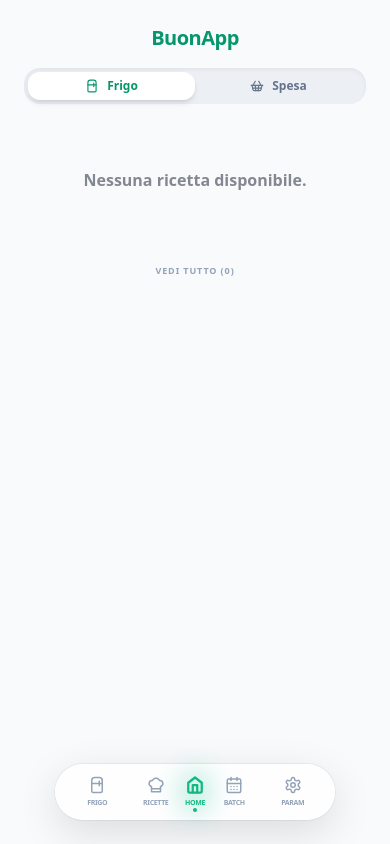
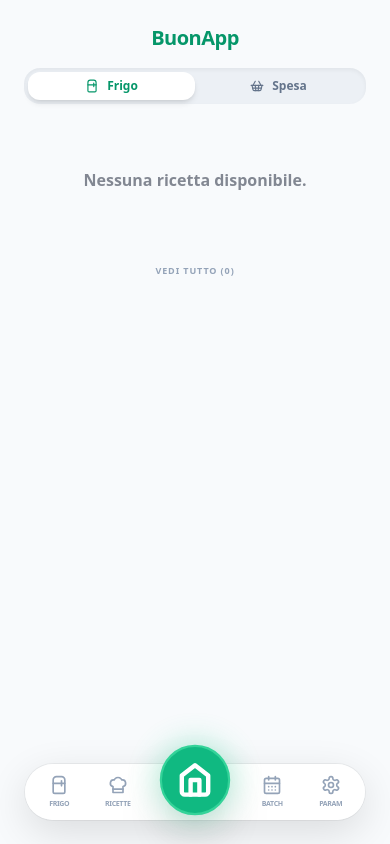
Before and after one commit to fredtft/BuonApp, a React (Vite) app: page / in a window 390 px wide. Built offline with nearby package versions, Linux system fonts and the light colour scheme.

Commit message:
Add files via upload

```diff
--- a/App.tsx
+++ b/App.tsx
@@ -50,7 +50,7 @@ import {
 } from './constants';
 import { INITIAL_INGREDIENTS, INITIAL_RECIPES } from './database/index';
 
-// Ordine per lo swipe e per il menu
+// Ordine per lo swipe tra Tab
 const TABS: ViewMode[] = ['frigo', 'ricette', 'home', 'batch', 'parametri'];
 
 export default function App() {
@@ -117,7 +117,6 @@ export default function App() {
   const [batchMeals, setBatchMeals] = useState<'lunch' | 'dinner' | 'both'>('both');
   const [isGeneratingBatch, setIsGeneratingBatch] = useState(false);
 
-  // Gestione Swipe
   const touchStartX = useRef<number | null>(null);
   const touchEndX = useRef<number | null>(null);
   const minSwipeDistance = 60;
@@ -217,7 +216,7 @@ export default function App() {
   const deleteIngredient = (id: string) => {
     setState(prev => ({
       ...prev,
-      ingredients: prev.ingredients.filter(i => i.id !== id),
+      ingredients: prev.ingredients.filter(i => i !== id),
       inventory: prev.inventory.filter(i => i !== id)
     }));
     setEditingIngredient(null);
@@ -235,6 +234,7 @@ export default function App() {
       return { ...prev, recipes: newRecipes };
     });
     setEditingRecipe(null);
+    setIsNewRecipe(false);
   };
 
   const deleteRecipe = (id: string) => {
@@ -332,7 +332,7 @@ export default function App() {
   );
 
   const renderHome = () => (
-    <div className="flex flex-col gap-4 pb-28 md:pb-12 max-w-6xl mx-auto w-full md:px-8">
+    <div className="flex flex-col gap-4 pb-32 md:pb-12 max-w-6xl mx-auto w-full md:px-8">
       <header className="px-6 pt-6 pb-2 md:pt-10 md:pb-4 flex flex-col md:flex-row md:items-center justify-between gap-4">
         <h1 className="md:hidden text-xl font-black text-emerald-600 tracking-tight text-center">BuonApp</h1>
         <div className="flex items-center bg-slate-200/50 p-1 rounded-2xl md:w-80 shadow-inner">
@@ -366,23 +366,13 @@ export default function App() {
         ) : <p className="text-center py-10 opacity-50 font-bold">Nessuna ricetta disponibile.</p>}
       </div>
       <div className="px-6 text-center py-2"><button onClick={() => setShowRecipeListModal(true)} className="text-[9px] font-black text-slate-400 uppercase tracking-widest border-b border-transparent hover:border-slate-300">Vedi tutto ({filteredRecipes.length})</button></div>
-      <Modal isOpen={showRecipeListModal} onClose={() => setShowRecipeListModal(false)} title={`Ricette (${filteredRecipes.length})`}>
-        <div className="space-y-2 pb-10">
-          {filteredRecipes.map(r => (
-            <button key={r.id} onClick={() => { setShowRecipeListModal(false); handleRecipeClick(r); }} className="w-full flex justify-between items-center p-3 bg-slate-50 rounded-2xl hover:bg-emerald-50 text-left transition-all">
-              <span className="font-bold text-slate-700 text-sm">{r.name}</span>
-              <span className="text-[9px] font-black text-slate-400 bg-white border border-slate-100 px-2 py-0.5 rounded-lg">{r.prepTime}m</span>
-            </button>
-          ))}
-        </div>
-      </Modal>
     </div>
   );
 
   const renderInventory = () => {
     const grouped = (state.ingredients || []).reduce((acc, ing) => { if (!acc[ing.category]) acc[ing.category] = []; acc[ing.category].push(ing); return acc; }, {} as Record<IngredientCategory, Ingredient[]>);
     return (
-      <div className="pb-28 md:pb-12 max-w-6xl mx-auto w-full md:px-8">
+      <div className="pb-32 md:pb-12 max-w-6xl mx-auto w-full md:px-8">
         <header className="px-5 pt-4 pb-2.5 sticky top-0 bg-white/95 backdrop-blur-md z-20 shadow-sm flex flex-col gap-2 rounded-b-3xl">
           <div className="flex justify-between items-center">
              <h2 className="text-xl font-black text-slate-800 flex items-center gap-2.5"><Refrigerator className="text-emerald-500" size={26}/> Dispensa</h2>
@@ -422,15 +412,12 @@ export default function App() {
             );
           })}
         </div>
-        <Modal isOpen={!!editingIngredient} onClose={() => setEditingIngredient(null)} title={isNewIngredient ? "Nuovo" : "Modifica"}>
-          {editingIngredient && <IngredientEditor initialData={editingIngredient} isNew={isNewIngredient} onSave={saveIngredient} onDelete={deleteIngredient} onCancel={() => setEditingIngredient(null)} />}
-        </Modal>
       </div>
     );
   };
 
   const renderRecipes = () => (
-    <div className="pb-28 md:pb-12 max-w-6xl mx-auto w-full md:px-8">
+    <div className="pb-32 md:pb-12 max-w-6xl mx-auto w-full md:px-8">
       <header className="p-5 md:pt-10 md:pb-8 bg-white/95 backdrop-blur-md sticky top-0 z-20 shadow-sm flex flex-col gap-2 rounded-b-3xl">
         <div className="flex justify-between items-center">
             <h2 className="text-xl font-black text-slate-800 flex items-center gap-2.5"><ChefHat className="text-emerald-500" size={26}/> Ricette ({filteredRecipes.length})</h2>
@@ -440,9 +427,9 @@ export default function App() {
             <Search className="absolute left-4 top-1/2 -translate-y-1/2 text-slate-400" size={20} />
             <input type="text" placeholder="Cerca ricetta..." value={searchQuery} onChange={(e) => setSearchQuery(e.target.value)} className="w-full bg-slate-100 pl-12 pr-4 py-2.5 rounded-2xl text-sm font-medium outline-none focus:bg-white focus:ring-2 focus:ring-emerald-500/20 transition-all" />
         </div>
-        <div className="flex overflow-x-auto gap-1.5 no-scrollbar justify-center">
-           {['Tutti', 'Primi', 'Secondi', 'Veg & Green', 'Street Food'].map(cat => (
-             <button key={cat} onClick={() => setActiveRecipeTab(cat as any)} className={`whitespace-nowrap px-4 py-1.5 rounded-xl text-[10px] font-black uppercase tracking-widest border transition-all ${activeRecipeTab === cat ? 'bg-emerald-500 border-emerald-500 text-white shadow-md' : 'bg-white border-slate-100 text-slate-400'}`}>{cat === 'Veg & Green' ? 'Veg' : cat === 'Street Food' ? 'Street' : cat}</button>
+        <div className="flex overflow-x-auto gap-1 no-scrollbar justify-center">
+           {['Tutti', 'Primi', 'Secondi', 'Veg', 'Street'].map(cat => (
+             <button key={cat} onClick={() => setActiveRecipeTab(cat === 'Veg' ? 'Veg & Green' : cat === 'Street' ? 'Street Food' : cat as any)} className={`whitespace-nowrap px-3 py-1.5 rounded-xl text-[9px] font-black uppercase tracking-widest border transition-all ${activeRecipeTab === (cat === 'Veg' ? 'Veg & Green' : cat === 'Street' ? 'Street Food' : cat) ? 'bg-emerald-500 border-emerald-500 text-white shadow-md' : 'bg-white border-slate-100 text-slate-400'}`}>{cat}</button>
            ))}
         </div>
         {renderLegend({ clickable: true, activeTags: activeRecipeTags, onToggle: (tag) => setActiveRecipeTags(prev => prev.includes(tag) ? prev.filter(t => t !== tag) : [...prev, tag]) })}
@@ -469,7 +456,7 @@ export default function App() {
   );
 
   const renderBatch = () => (
-    <div className="pb-28 flex flex-col max-w-6xl mx-auto w-full md:px-8">
+    <div className="pb-32 flex flex-col max-w-6xl mx-auto w-full md:px-8">
       <header className="p-5 bg-white shadow-sm flex justify-between items-center mb-2 rounded-b-3xl">
          <h2 className="text-xl font-black text-slate-800 flex items-center gap-2.5"><CalendarDays className="text-emerald-500" size={26}/> Batch Cooking</h2>
       </header>
@@ -523,7 +510,7 @@ export default function App() {
   );
 
   const renderParams = () => (
-    <div className="pb-28 md:pb-12 max-w-6xl mx-auto w-full md:px-8">
+    <div className="pb-32 md:pb-12 max-w-6xl mx-auto w-full md:px-8">
       <header className="p-5 bg-white shadow-sm flex justify-between items-center mb-4 rounded-b-3xl">
          <h2 className="text-xl font-black text-slate-800 flex items-center gap-2.5"><Settings className="text-slate-400" size={26}/> Impostazioni</h2>
       </header>
@@ -556,13 +543,25 @@ export default function App() {
     </div>
   );
 
-  const MobileNavButton = ({ id, icon: IconC, activeColor, label }: { id: ViewMode; icon: any; activeColor: string; label: string }) => {
+  const MobileNavButton = ({ id, icon: IconC, activeColor, label, isBig }: { id: ViewMode; icon: any; activeColor: string; label: string, isBig?: boolean }) => {
     const isActive = activeTab === id;
+    if (isBig) {
+      return (
+        <button
+          onClick={()=>{setSearchQuery('');setActiveTab(id);}}
+          className={`relative flex items-center justify-center transition-all active:scale-90 -mt-6 mx-4`}
+        >
+          <div className={`absolute -inset-1 rounded-full blur-lg opacity-40 transition-all ${isActive ? 'bg-emerald-400' : 'bg-transparent'}`} />
+          <div className={`w-16 h-16 rounded-full flex items-center justify-center shadow-2xl border-2 transition-all ${isActive ? 'bg-emerald-500 border-emerald-400 text-white scale-110' : 'bg-white border-slate-100 text-slate-400'}`}>
+            <IconC size={32} strokeWidth={3} />
+          </div>
+        </button>
+      );
+    }
     return (
       <button onClick={()=>{setSearchQuery('');setActiveTab(id);}} className="flex flex-col items-center justify-center h-full flex-1 transition-all active:scale-[0.85] relative">
-        <IconC size={18} strokeWidth={isActive ? 3 : 2} className={`transition-colors duration-300 ${isActive ? activeColor : 'text-slate-400'}`} />
+        <IconC size={20} strokeWidth={isActive ? 3 : 2} className={`transition-colors duration-300 ${isActive ? activeColor : 'text-slate-400'}`} />
         <span className={`text-[7px] font-black uppercase tracking-tighter mt-1 transition-colors duration-300 ${isActive ? activeColor : 'text-slate-400'}`}>{label}</span>
-        {isActive && <div className={`absolute -bottom-1 w-1 h-1 rounded-full ${activeColor.replace('text-', 'bg-')}`} />}
       </button>
     );
   };
@@ -597,6 +596,11 @@ export default function App() {
            {activeTab === 'parametri' && renderParams()}
         </div>
       </main>
+
+      <Modal isOpen={!!editingIngredient} onClose={() => setEditingIngredient(null)} title={isNewIngredient ? "Nuovo" : "Modifica"}>
+          {editingIngredient && <IngredientEditor initialData={editingIngredient} isNew={isNewIngredient} onSave={saveIngredient} onDelete={deleteIngredient} onCancel={() => setEditingIngredient(null)} />}
+      </Modal>
+
       <Modal isOpen={!!editingRecipe} onClose={() => setEditingRecipe(null)} title={isNewRecipe ? "Nuova Ricetta" : editingRecipe?.name || ""} onEdit={!isRecipeEditMode && !isNewRecipe ? () => setIsRecipeEditMode(true) : undefined}>
         {editingRecipe && (isRecipeEditMode || isNewRecipe ? <RecipeEditor initialData={editingRecipe} isNew={isNewRecipe} allIngredients={state.ingredients} inventory={state.inventory} onSave={saveRecipe} onDelete={deleteRecipe} onCancel={() => setEditingRecipe(null)} /> :
           <div className="space-y-6 animate-fade-in pb-12">
@@ -613,14 +617,11 @@ export default function App() {
       </Modal>
 
       {/* COMPACT FLOATING BOTTOM MENU - CENTERED ISLAND DESIGN */}
-      <div className="md:hidden fixed bottom-6 left-0 right-0 z-50 px-8 pointer-events-none">
-        <div className="max-w-[280px] mx-auto bg-white/80 backdrop-blur-2xl rounded-full border border-white/40 shadow-[0_12px_40px_rgba(0,0,0,0.12)] h-14 flex items-center justify-around px-3 pointer-events-auto ring-1 ring-black/5">
+      <div className="md:hidden fixed bottom-6 left-0 right-0 z-50 px-4 pointer-events-none">
+        <div className="max-w-[340px] mx-auto bg-white/90 backdrop-blur-2xl rounded-full border border-white/40 shadow-[0_12px_40px_rgba(0,0,0,0.12)] h-14 flex items-center justify-between px-1 pointer-events-auto ring-1 ring-black/5 overflow-visible">
           <MobileNavButton id="frigo" icon={Refrigerator} activeColor="text-cyan-500" label="Frigo" />
           <MobileNavButton id="ricette" icon={ChefHat} activeColor="text-orange-500" label="Ricette" />
-          <div className="relative group">
-            <div className={`absolute -inset-2 rounded-full blur-md opacity-20 transition-all ${activeTab === 'home' ? 'bg-emerald-500' : 'bg-transparent'}`} />
-            <MobileNavButton id="home" icon={Home} activeColor="text-emerald-500" label="Home" />
-          </div>
+          <MobileNavButton id="home" icon={Home} activeColor="text-emerald-500" label="Home" isBig={true} />
           <MobileNavButton id="batch" icon={CalendarDays} activeColor="text-purple-500" label="Batch" />
           <MobileNavButton id="parametri" icon={Settings} activeColor="text-slate-800" label="Param" />
         </div>
```
Also changed, not shown: 2 other files (tests, documents, lock files or other folders).
